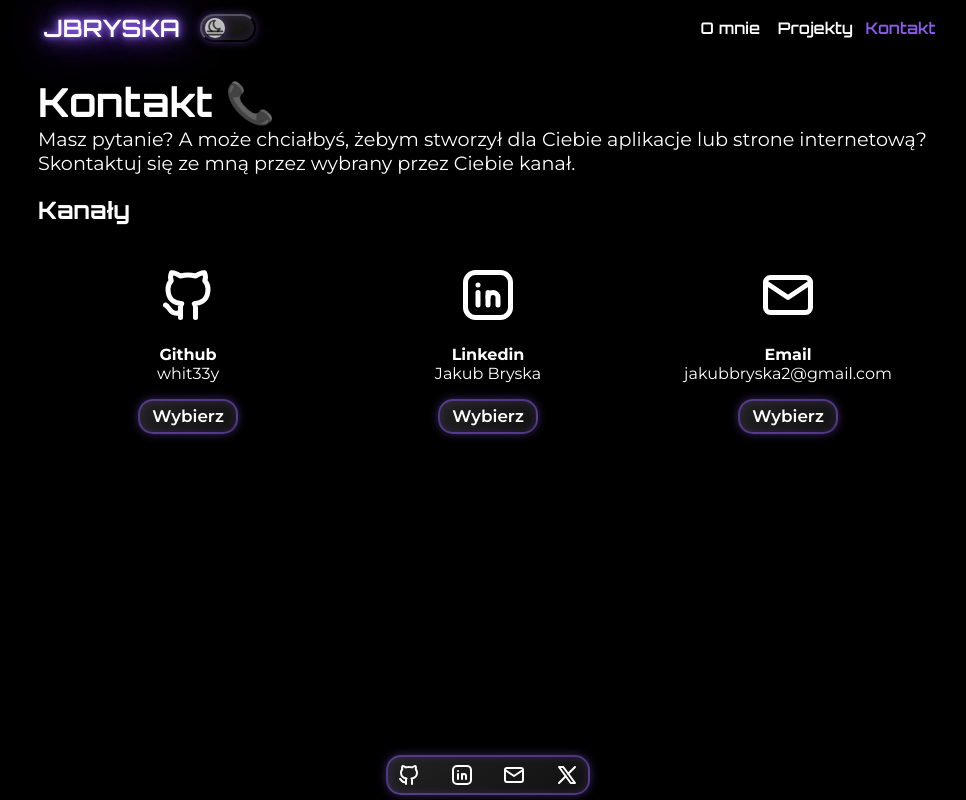
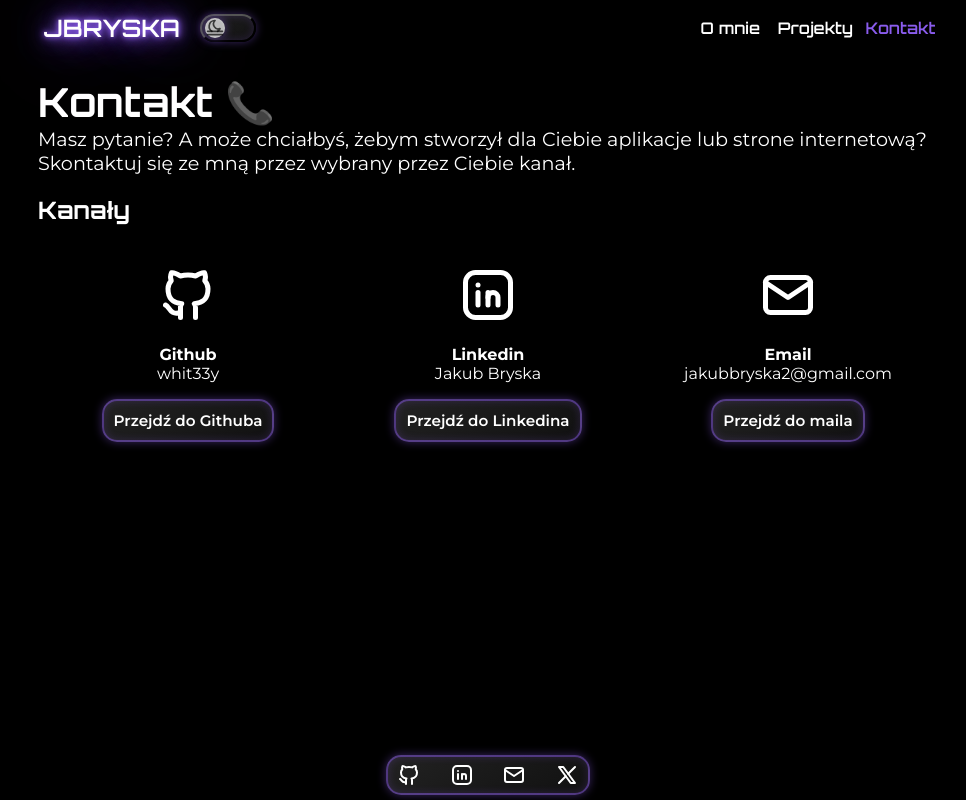
Before and after one commit to whit33y/jbryska, an Angular app: page /contact in a window 1280 px wide. Shown: the whole page, without its empty margins (152-1118 px from the left). Built offline with nearby package versions, Linux system fonts and the light colour scheme.

Commit message:
change: buttons to a tags

```diff
--- a/src/app/pages/contact/contact.html
+++ b/src/app/pages/contact/contact.html
@@ -17,7 +17,7 @@
             </svg>
         </div>
         <p><b>Github</b> <br /> whit33y</p>
-        <button (click)="redirectContact('https://github.com/whit33y')">Wybierz</button>
+        <a href='https://github.com/whit33y' target="_blank" rel="noopener noreferrer">Przejdź do Githuba</a>
     </div>
     <div class="channel">
         <div class="channel-icon">
@@ -33,7 +33,8 @@
             </svg>
         </div>
         <p><b>Linkedin</b> <br /> Jakub Bryska</p>
-        <button (click)="redirectContact('https://www.linkedin.com/in/jakub-bryska-b905b0279')">Wybierz</button>
+        <a href='https://www.linkedin.com/in/jakub-bryska-b905b0279' target="_blank" rel="noopener noreferrer">Przejdź
+            do Linkedina</a>
     </div>
     <div class="channel">
         <div class="channel-icon">
@@ -46,6 +47,6 @@
             </svg>
         </div>
         <p><b>Email</b> <br /> jakubbryska2@gmail.com</p>
-        <button (click)="redirectContact('mailto:jakubbryska2@gmail.com')">Wybierz</button>
+        <a href='mailto:jakubbryska2@gmail.com' target="_blank" rel="noopener noreferrer">Przejdź do maila</a>
     </div>
 </div>
--- a/src/app/pages/contact/contact.scss
+++ b/src/app/pages/contact/contact.scss
@@ -33,7 +33,8 @@ p {
   }
 }
 
-button {
+a {
+  text-decoration: none;
   border-radius: 15px;
   background: linear-gradient(145deg, #222, #111);
   box-shadow:
@@ -45,15 +46,18 @@ button {
   font-style: normal;
   font-weight: 600;
   color: white;
-  width: 100px;
-  height: 35px;
-  font-size: 1.05rem;
+  padding: 10px;
+  font-size: 0.95rem;
   transition:
     color 0.3s ease,
-    text-shadow 0.3s ease;
+    text-shadow 0.3s ease,
+    box-shadow 0.3s ease;
+  display: flex;
+  justify-content: center;
+  align-items: center;
 }
 
-button:hover {
+a:hover {
   cursor: pointer;
   color: var(--color-accent-primary);
   filter: drop-shadow(0 0 1px var(--color-accent-primary))
```
